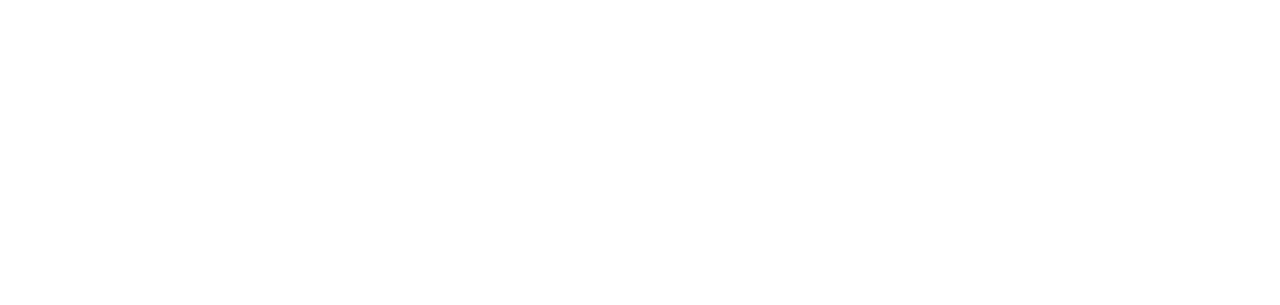
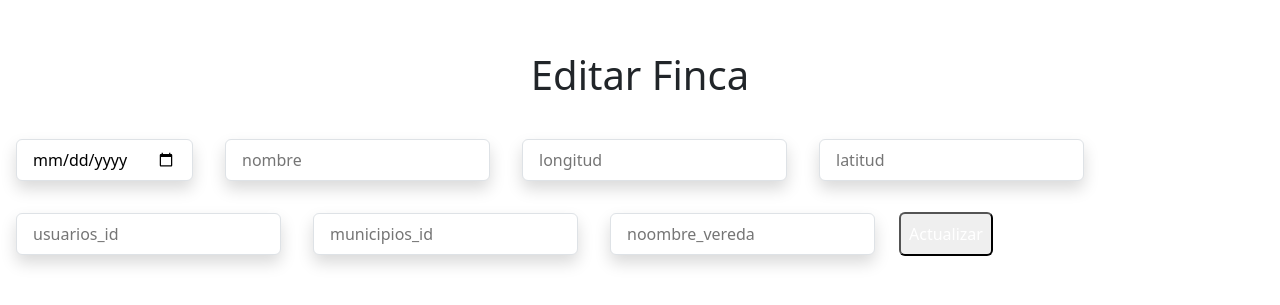
Before and after one commit to monje7/the_coffee_data, a React (Vite) app in the folder frontend-react/: page /finca/editar/1 in a window 1280 px wide. Before the commit this address had no page. Shown: the part 251-556 px from the top of the page. Built offline with nearby package versions, Linux system fonts and the light colour scheme; no server answers.

Commit message:
froentd sir

```diff
--- a/frontend-react/src/App.jsx
+++ b/frontend-react/src/App.jsx
@@ -12,6 +12,7 @@
 import Listarlote from './components/lotelistar'
 import Registrarlote from './components/loteRegistrar'
 import EditarLote from './components/editarlote'
+import EditarFinca from './components/EditarFinca'
 
 function App(){
   return(
@@ -22,6 +23,7 @@
         <Route path='/resultado/guardar' element={<GuardarResultado/>}/>
         <Route path='/finca/listar' element={<Finca/>}/>
         <Route path='/finca/registrar' element={<Registrar/>}/>
+        <Route path='/finca/editar/:id' element={<EditarFinca/>}/>
         <Route path='/lote/listar' element={<Listarlote/>}/>
         <Route path='/lote/registrar' element={<Registrarlote/>}/>
         <Route path='/lote/editar/:id' element={<EditarLote/>}/>
--- /dev/null
+++ b/frontend-react/src/components/EditarFinca.jsx
@@ -0,0 +1,57 @@
+import React, { useEffect, useState } from "react";
+import { useNavigate, useParams } from "react-router-dom";
+import Api from "../services/api";
+const EditarFinca = () => {
+
+    const { id } = useParams();
+    const [Finca, setFincas] = useState({ fecha_creacion: '', nombre: '', longitud: '', latitud: '', usuarios_id : '', municipios_id : '', noombre_vereda: ''});
+    const navigate = useNavigate()
+
+    useEffect(()=> {
+        const buscarFincas = async () => {
+            try {
+                const response = await Api.get(`/finca/buscar/${id}`);
+                setFincas(response.data[0]);
+            } catch (error) {
+                console.error('Error buscando el usuario', error);
+
+            }
+        };
+        buscarFincas();
+    },[id]);
+
+    const handleEditUser1 = async () => {
+        try {
+            await Api.put(`/finca/actualizar/${id}`,Finca);
+            navigate("/finca/listar")
+        } catch (error) {
+            console.error('Error editando el finca: ',error);
+        }
+    }
+    const handleEditUser2 = async () => {
+        try {
+            await Api.patch(`/finca/desactivar/${id}`,Finca);
+            navigate("/finca/listar")
+        } catch (error) {
+            console.error('Error desactivando el Finca: ',error);
+        }
+    }
+
+    return (
+        <div>
+            <h1 className="text-center font-bold underline text-3xl p-3 m-2">Editar Finca</h1>
+            <div className="max-w-xs">
+                <input className="shadow appearance-none border rounded w-full py-2 m-3 px-3 text-gray-700 leading-tight focus:outline-none focus:shadow-outline" type="date" placeholder="fecha_creacion" value={Finca.fecha_creacion} onChange={(e)=> setFincas({ ...Finca, fecha_creacion: e.target.value})}/>
+                <input className="shadow appearance-none border rounded w-full py-2 m-3 px-3 text-gray-700 leading-tight focus:outline-none focus:shadow-outline" type="text" placeholder="nombre" value={Finca.nombre} onChange={(e)=> setFincas({ ...Finca, nombre: e.target.value})}/>
+                <input className="shadow appearance-none border rounded w-full py-2 m-3 px-3 text-gray-700 leading-tight focus:outline-none focus:shadow-outline" type="text" placeholder="longitud" value={Finca.longitud} onChange={(e)=> setFincas({ ...Finca, longitud: e.target.value})}/>
+                <input className="shadow appearance-none border rounded w-full py-2 m-3 px-3 text-gray-700 leading-tight focus:outline-none focus:shadow-outline" type="text" placeholder="latitud" value={Finca.latitud} onChange={(e)=> setFincas({ ...Finca, latitud: e.target.value})}/>
+                <input className="shadow appearance-none border rounded w-full py-2 m-3 px-3 text-gray-700 leading-tight focus:outline-none focus:shadow-outline" type="number" placeholder="usuarios_id" value={Finca.usuarios_id} onChange={(e)=> setFincas({ ...Finca, usuarios_id: e.target.value})}/>
+                <input className="shadow appearance-none border rounded w-full py-2 m-3 px-3 text-gray-700 leading-tight focus:outline-none focus:shadow-outline" type="number" placeholder="municipios_id" value={Finca.municipios_id} onChange={(e)=> setFincas({ ...Finca, municipios_id: e.target.value})}/>
+                <input className="shadow appearance-none border rounded w-full py-2 m-3 px-3 text-gray-700 leading-tight focus:outline-none focus:shadow-outline" type="text" placeholder="noombre_vereda" value={Finca.noombre_vereda} onChange={(e)=> setFincas({ ...Finca, noombre_vereda: e.target.value})}/>
+                <button className="bg-blue-500 hover:bg-blue-700 text-white font-bold p-2 m-2 rounded focus:outline-none focus:shadow-outline" onClick={handleEditUser1}>Actualizar</button>
+            </div>
+        </div>
+    );
+}
+
+export default EditarFinca
--- a/frontend-react/src/components/fincas.jsx
+++ b/frontend-react/src/components/fincas.jsx
@@ -50,11 +50,14 @@
                             <td className="border p-2 text-center">{task.estado}</td>
                             <td className="border p-2 text-center">{task.noombre_vereda}</td>
                             <td className="border p-2 text-center">
-                                <button className="bg-green-500 text-white px-4 py-2 rounded mr-2" onClick={() => handleUpdate(task.id)}>
-                                    Actualizar
-                                </button>
-                                <button className="bg-red-500 text-white px-4 py-2 rounded" onClick={() => handleDelete(task.id)}>
-                                    Eliminar
+                                <button
+                                    type="button"
+                                    className="btn-primary"
+                                    onClick={() => handleUpdate(task.id)}
+                                >
+                                    <Link to={`/finca/editar/${task.id}`} style={{ textDecoration: 'none', color: 'inherit' }}>
+                                        Modificar
+                                    </Link>
                                 </button>
                             </td>
 
@@ -64,7 +67,7 @@
             </table>
         </div>
 
-        </>
+    </>
     )
 }
 
```
Also changed, not shown: 1 other file (tests, documents, lock files or other folders).
